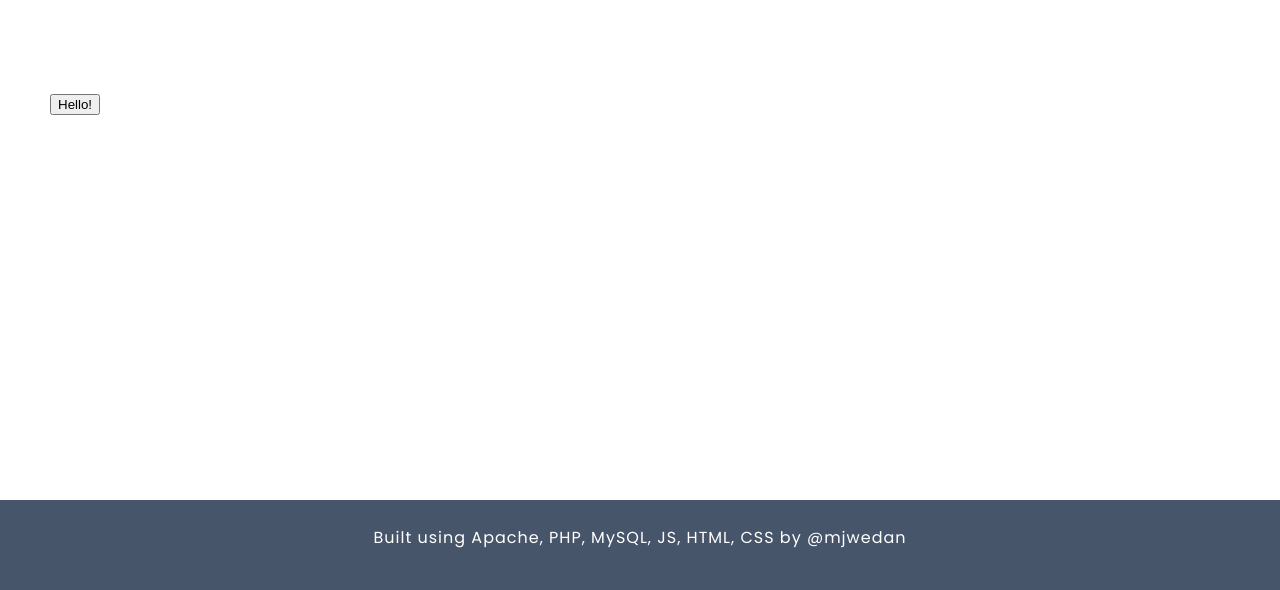
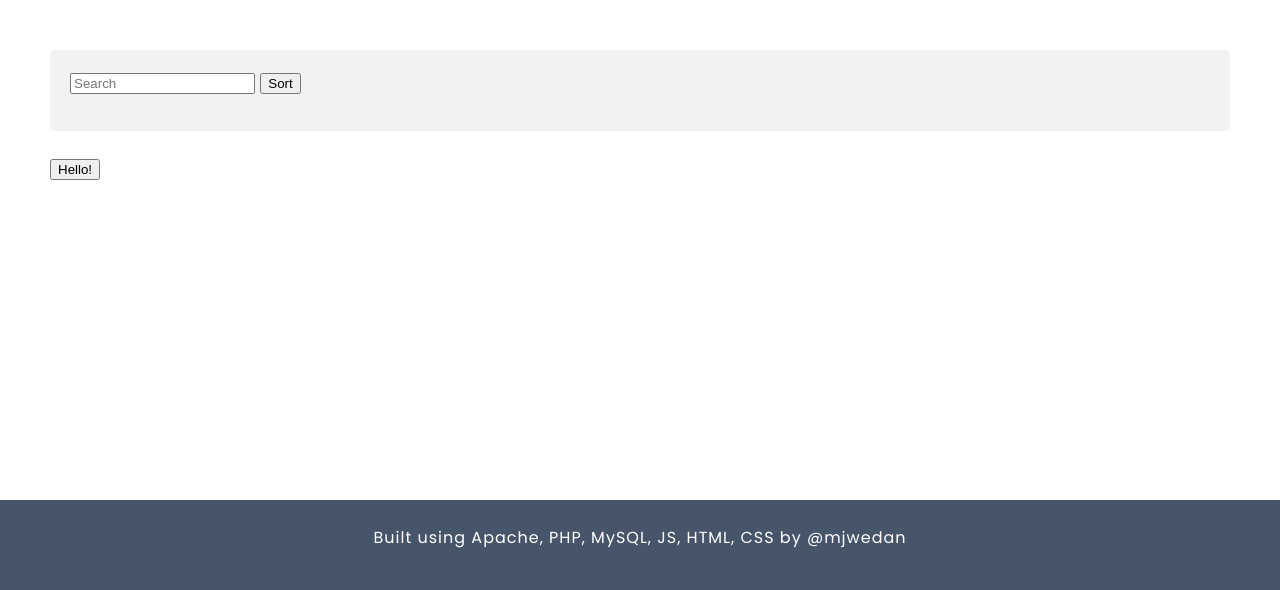
Before and after one commit to mjwedan/blog-cms, a PHP site: page / in a window 1280 px wide. Shown: the part 235-825 px from the top of the page. Run offline with PHP 8.4, Linux system fonts and the light colour scheme; data that the repository does not hold is empty; some libraries are stand-ins or nearby versions.

Commit message:
added call to list.js cdn, implemented sorting search field and button to index

```diff
--- a/head.php
+++ b/head.php
@@ -3,6 +3,8 @@
     src="https://code.jquery.com/jquery-3.6.0.min.js"
     integrity="sha256-/xUj+3OJU5yExlq6GSYGSHk7tPXikynS7ogEvDej/m4="
     crossorigin="anonymous"></script>
+
+    <script src="//cdnjs.cloudflare.com/ajax/libs/list.js/2.3.1/list.min.js"></script>
 
     <script src="script.js"></script>
 
--- a/index.php
+++ b/index.php
@@ -19,15 +19,18 @@
                 return $postTitles;
             }
         ?>
-            <ul>
+        <div id="sortable-blog-list">
+            <input class="search" placeholder="Search" />
+            <button class="sort" data-sort="title">Sort</button>
+            <ul class="list">
                 <?php
                     $postTitles = getPostTitlesFromDatabase();
-
                     foreach($postTitles as $postTitle) {
                         echo "<li><a href='post.php?title=" . $postTitle . "'>" . $postTitle . "</a></li>";
                     }
                 ?>
             </ul>
+        </div>
             <br>
                 <button onclick="revealMessage()">Hello!</button>
                 <p id="hiddenMessage" style="display:none">Hi there!</p>
--- a/script.js
+++ b/script.js
@@ -1,6 +1,11 @@
 
 $(document).ready(function() {
+    // This calls the list library
     $("button").click(function() {
-        $('#hiddenMessage').show();
+        new List('sortable-blog-list', options);
     })
 });
+
+var options = {
+    valueNames: [ 'title' ]
+};
```
